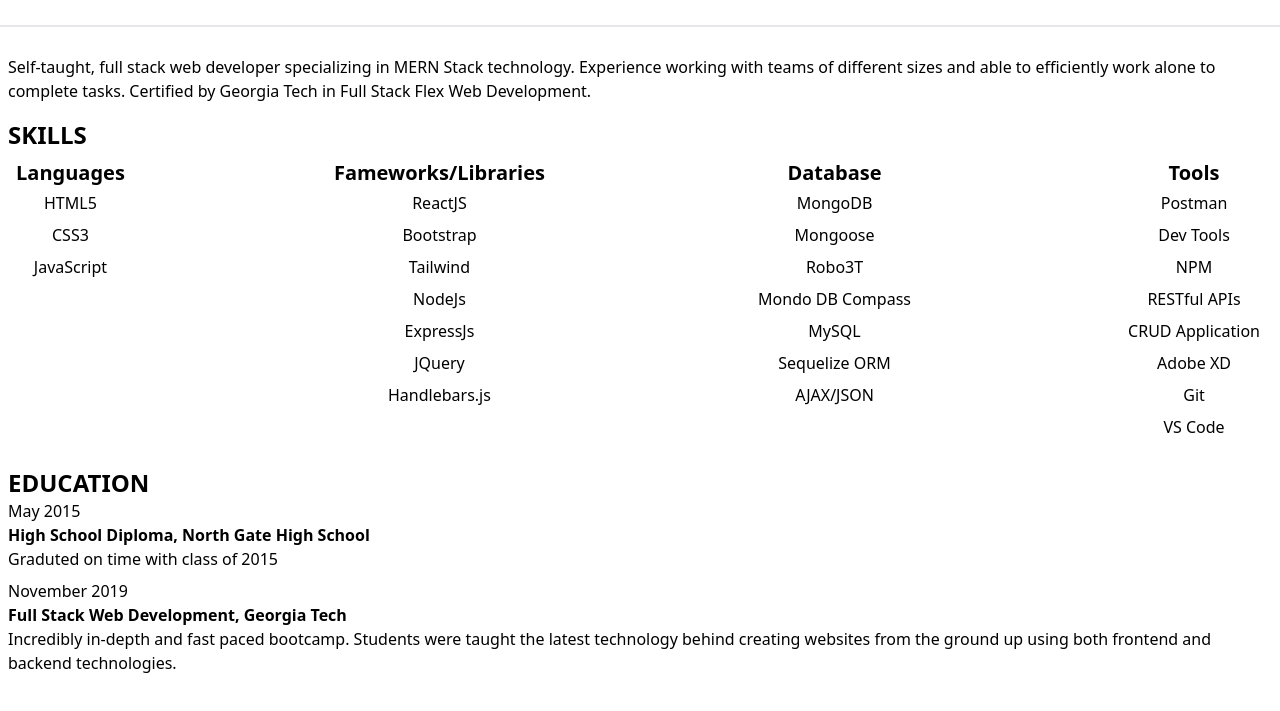
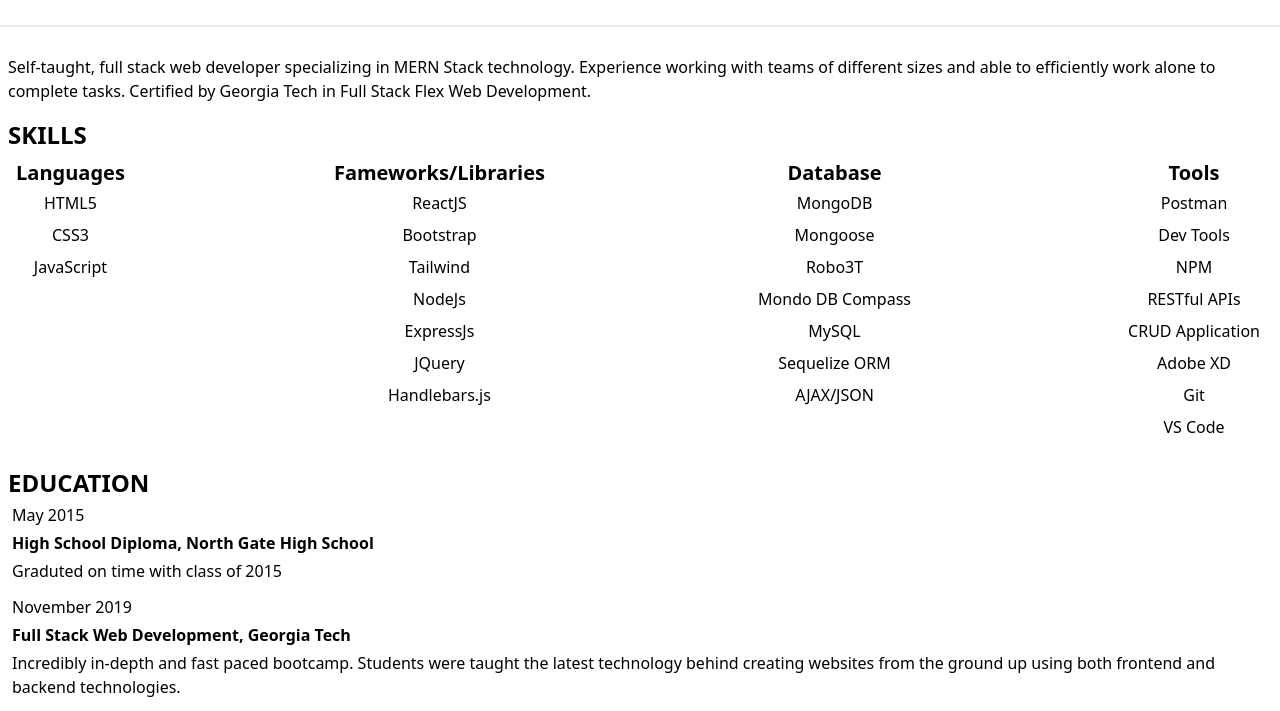
Before and after one commit to joshuaFkelly/Resume, a React app: page / in a window 1280 px wide. Shown: the part 151-862 px from the top of the page. Before the commit the page ends 834 px from the top, so only its background shows below. Built offline with nearby package versions, Linux system fonts and the light colour scheme.

Commit message:
spacing done for entire page. moving on to color

```diff
--- a/src/Components/Education/Education.js
+++ b/src/Components/Education/Education.js
@@ -3,16 +3,16 @@
         <section className="p-2">
             <h1 className="text-2xl font-semibold">EDUCATION</h1>
 
-            <article className="mb-2">
-                <p>May 2015</p>
-                <h3 className="text-l font-semibold">High School Diploma, North Gate High School</h3>
-                <p>Graduted on time with class of 2015</p>
+            <article className="mb-3">
+                <p className="m-1">May 2015</p>
+                <h3 className="text-l font-semibold m-1">High School Diploma, North Gate High School</h3>
+                <p className="m-1">Graduted on time with class of 2015</p>
             </article>
 
-            <article className="mt-2">
-                <p>November 2019</p>
-                <h3 className="text-l font-semibold">Full Stack Web Development, Georgia Tech</h3>
-                <p>Incredibly in-depth and fast paced bootcamp. Students were taught the latest technology behind creating websites from the ground up using both frontend and backend technologies.</p>
+            <article className="mt-3">
+                <p className="m-1">November 2019</p>
+                <h3 className="text-l font-semibold m-1">Full Stack Web Development, Georgia Tech</h3>
+                <p className="m-1">Incredibly in-depth and fast paced bootcamp. Students were taught the latest technology behind creating websites from the ground up using both frontend and backend technologies.</p>
             </article>
         </section>
     )
```
Also changed, not shown: public/scripts/app.bundle.js, public/styles/styles.css.
